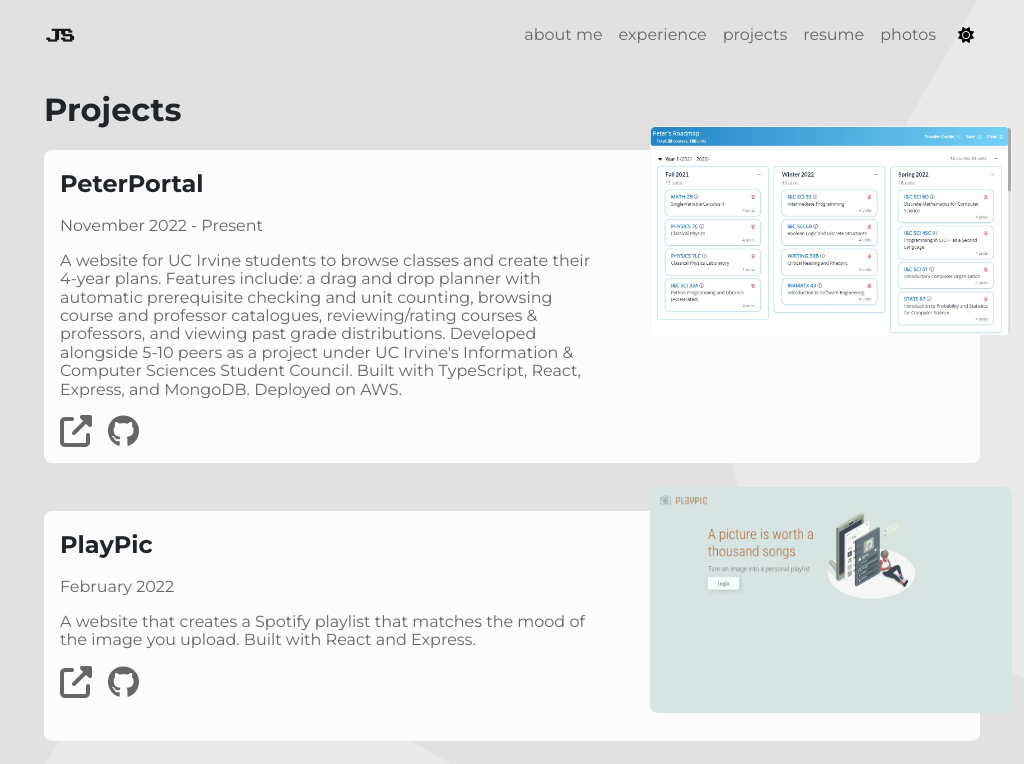
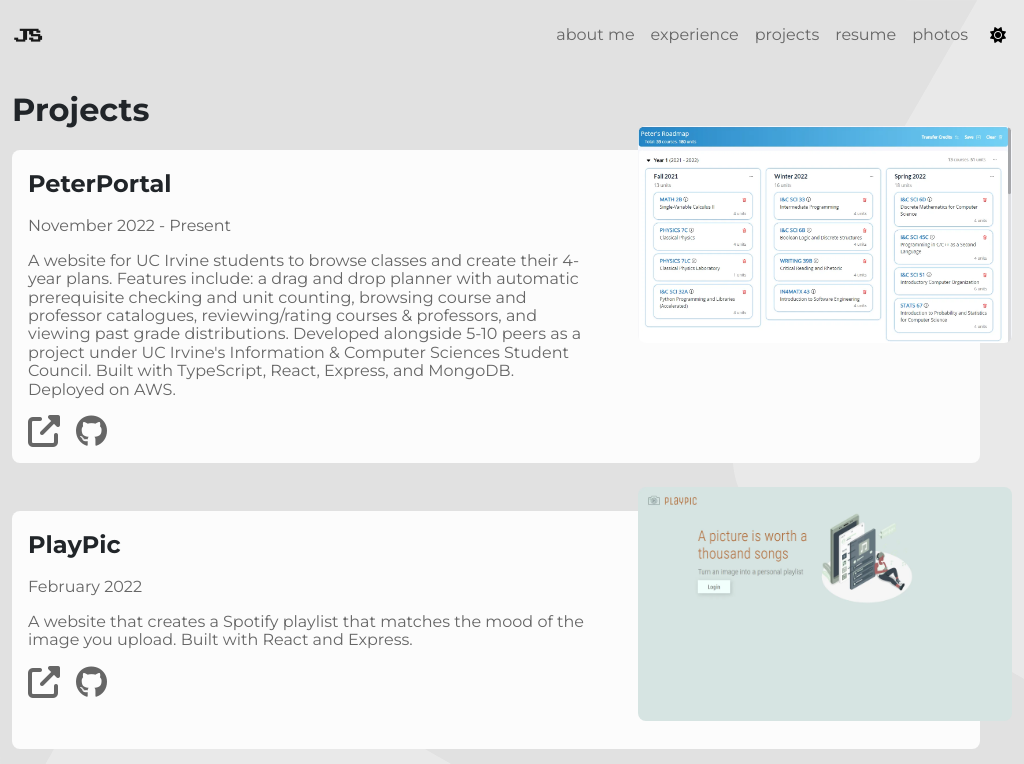
Before and after one commit to js0mmer/js0mmer.github.io, a SvelteKit app: page /projects in a window 1024 px wide. Shown: the top 764 px of the page. Built offline with nearby package versions, Linux system fonts and the light colour scheme.

Commit message:
Tweak container. Fix projectt card overflow

```diff
--- a/src/app.css
+++ b/src/app.css
@@ -44,7 +44,7 @@ body {
 }
 
 [data-theme='dark'] body {
- background-image: url('/background.svg');
+	background-image: url('/background.svg');
 }
 
 img {
@@ -59,9 +59,3 @@ img {
 	margin: 0 auto;
 	padding: 0 0.75rem;
 }
-
-@media screen and (max-width: 1199px) {
-	.container {
-		width: 960px;
-	}
-}
--- a/src/routes/projects/Project.svelte
+++ b/src/routes/projects/Project.svelte
@@ -64,6 +64,10 @@
 			width: 100%;
 			margin-left: auto;
 		}
+
+		article {
+			margin-right: 2rem;
+		}
 	}
 
 	@media screen and (max-width: 991px) {
```
